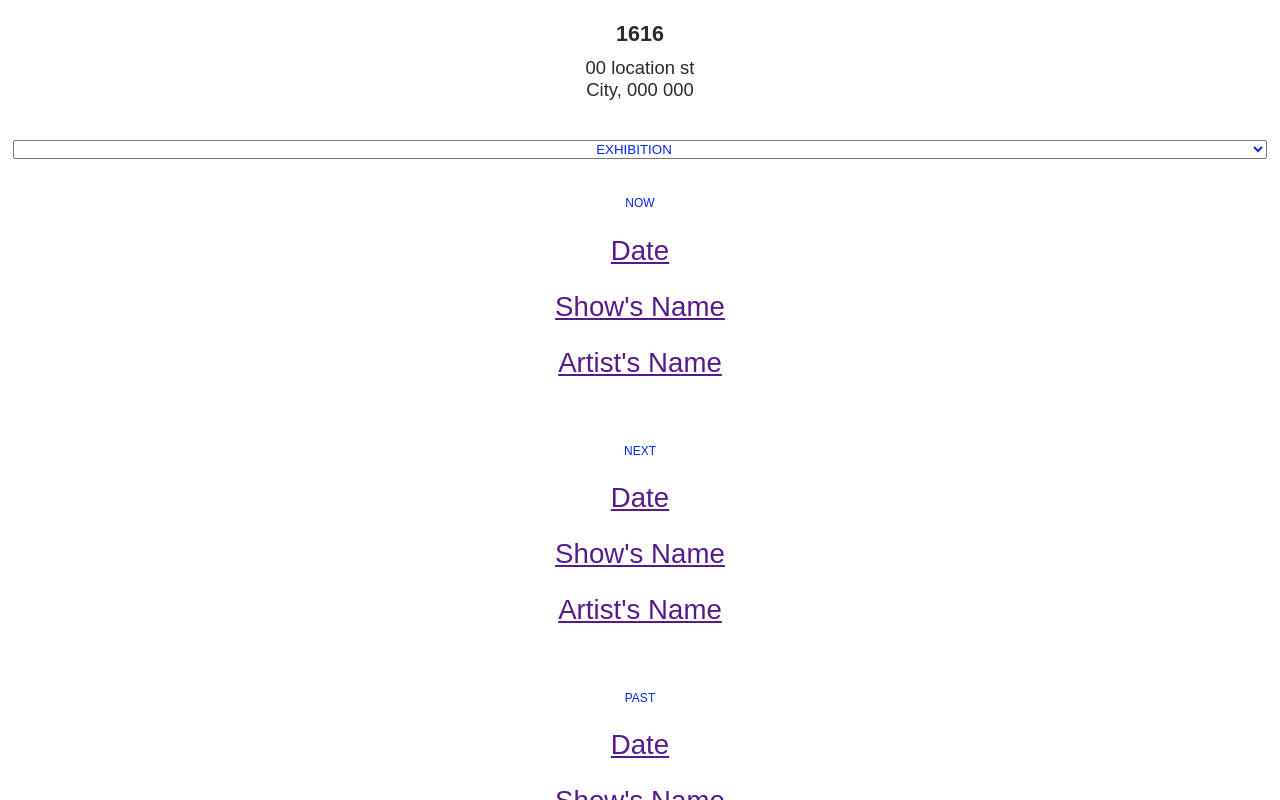
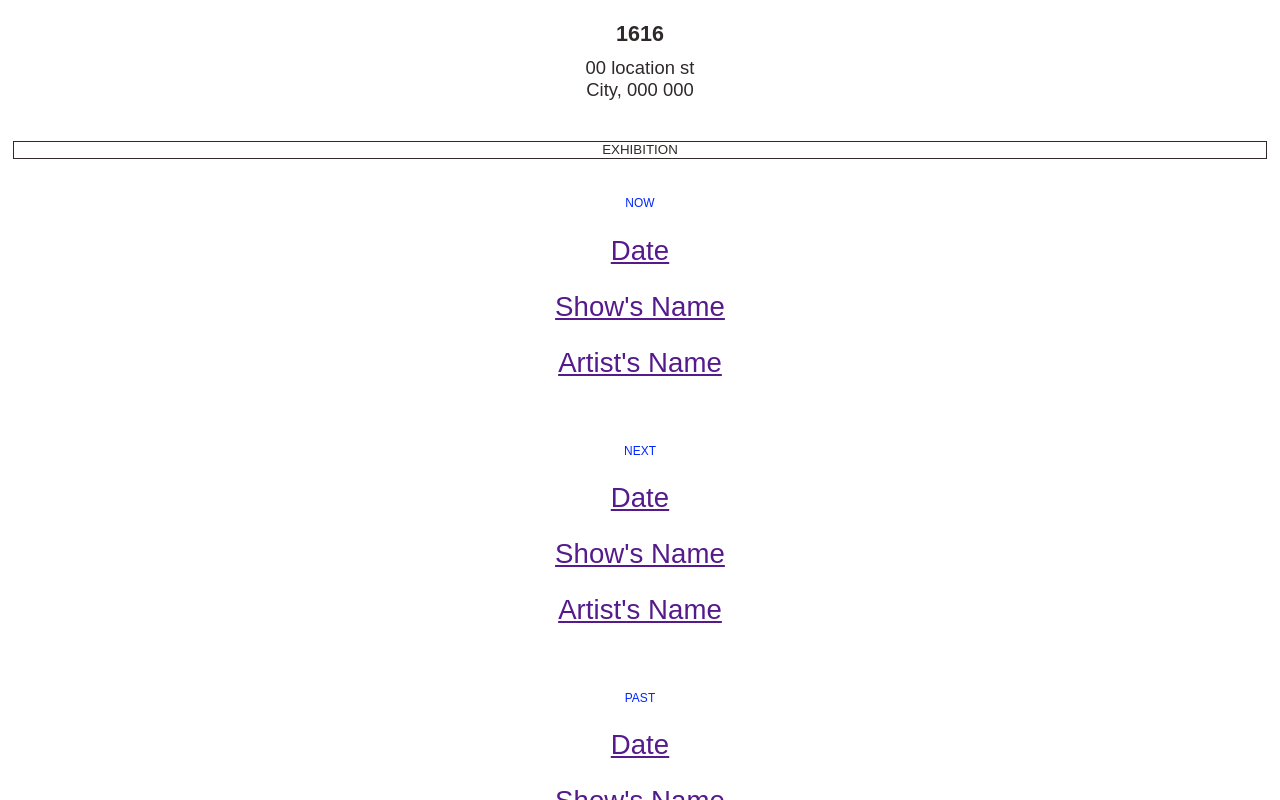
Before and after one commit to rupalimo/sixteenSixteen, a plain HTML site: page index.htm in a window 1280 px wide. Drawn offline with nearby package versions, Linux system fonts and the light colour scheme.

Commit message:
update dropdown style

```diff
--- a/style.css
+++ b/style.css
@@ -66,7 +66,11 @@ header p {
 	width: 100%;
 	text-align: center;
 	text-transform: uppercase;
-	color: var(--primary-color);
+	color: var(--text-color);
+	appearance: none;
+	border: 1px solid var(--text-color);
+	border-radius: 0;
+	background: white;
 }
 
 /* STYLING FOR PAGE SECTIONS */
```
